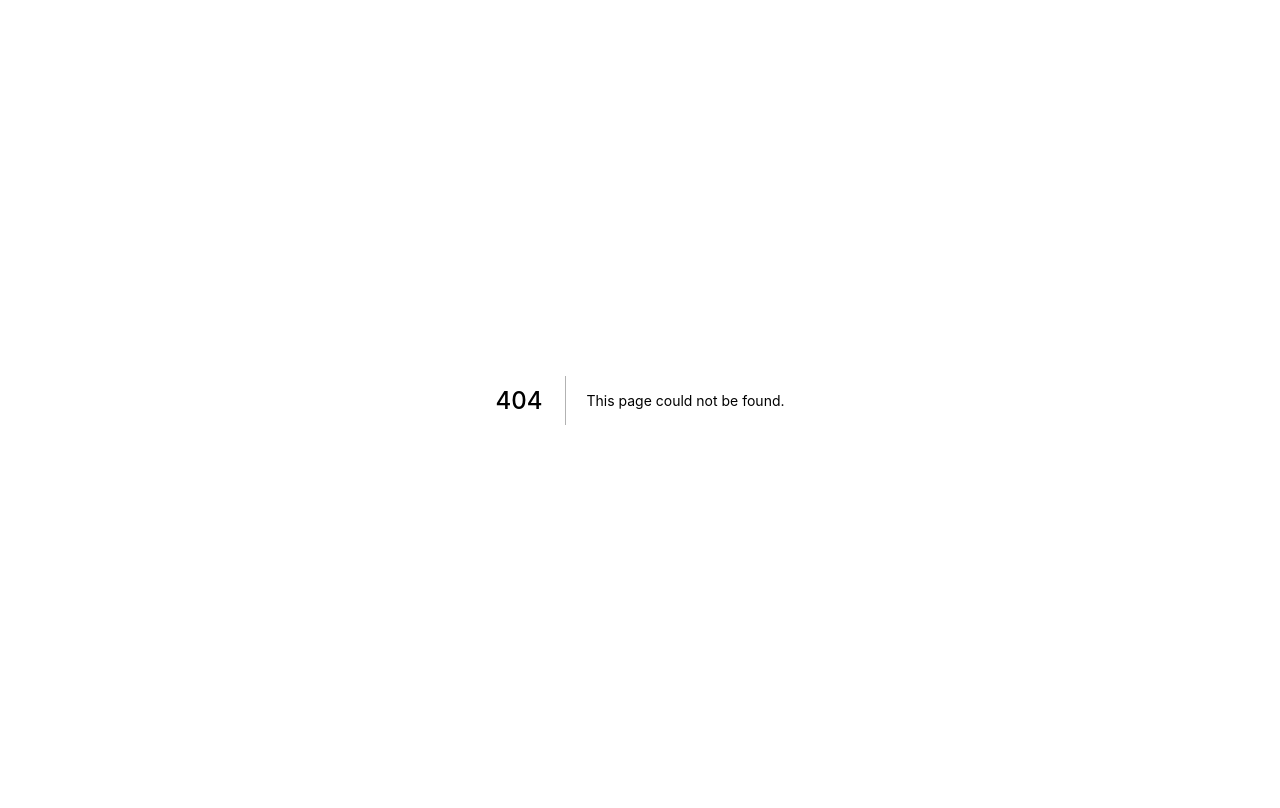
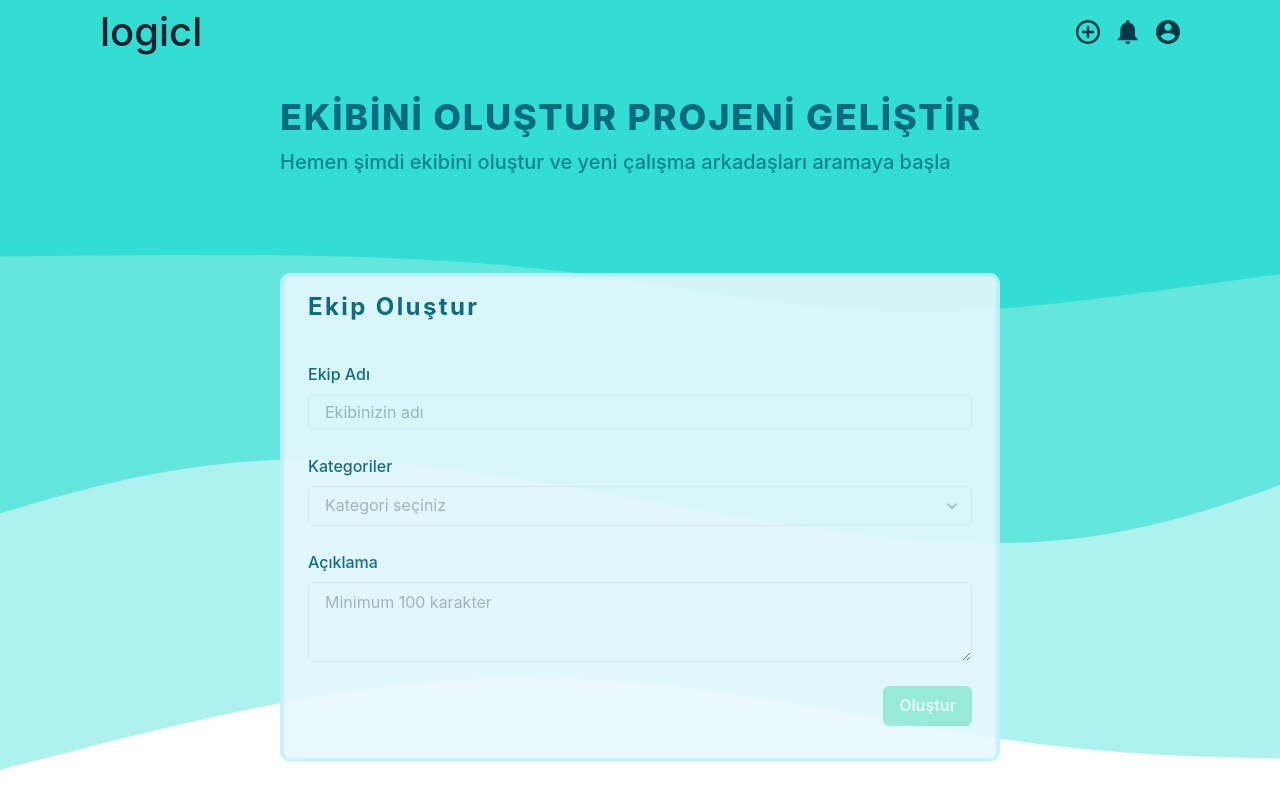
Before and after one commit to pauieeecs/logicl, a Next.js app: page /create-team in a window 1280 px wide. Before the commit this address had no page. Shown: the top 808 px of the page. Built offline with nearby package versions, Linux system fonts and the light colour scheme.

Commit message:
radio button remove select added

```diff
--- a/src/pages/createteam.tsx
+++ b/src/pages/create-team.tsx
@@ -5,9 +5,7 @@ import {
   FormLabel,
   Heading,
   Input,
-  Radio,
-  RadioGroup,
-  Stack,
+  Select,
   Text,
   Textarea,
 } from "@chakra-ui/react"
@@ -54,13 +52,16 @@ const CreateTeam: React.FC = () => {
                 value={teamName}
               ></Input>
               <FormLabel mt={6}>Kategoriler</FormLabel>
-              <RadioGroup onChange={(e) => setCategory(`${e}`)} value={category}>
-                <Stack direction="row">
-                  <Radio value="Web">Web</Radio>
-                  <Radio value="Mobil">Mobil</Radio>
-                  <Radio value="Design">Design</Radio>
-                </Stack>
-              </RadioGroup>
+              <Select
+                placeholder="Kategori seçiniz"
+                value={category}
+                color={category === "" ? "gray.400" : "black"}
+                onChange={(e) => setCategory(`${e.target.value}`)}
+              >
+                <option>Web</option>
+                <option>Mobil</option>
+                <option>Design</option>
+              </Select>
               <FormLabel mt={6}>Açıklama</FormLabel>
               <Textarea
                 onChange={(e) => setDesc(e.target.value)}
@@ -68,7 +69,6 @@ const CreateTeam: React.FC = () => {
                 isRequired
                 placeholder="Minimum 100 karakter"
               ></Textarea>
-              {console.log(teamName, desc, category)}
               <Flex mt={6} justify="flex-end">
                 <Button
                   disabled={
```
